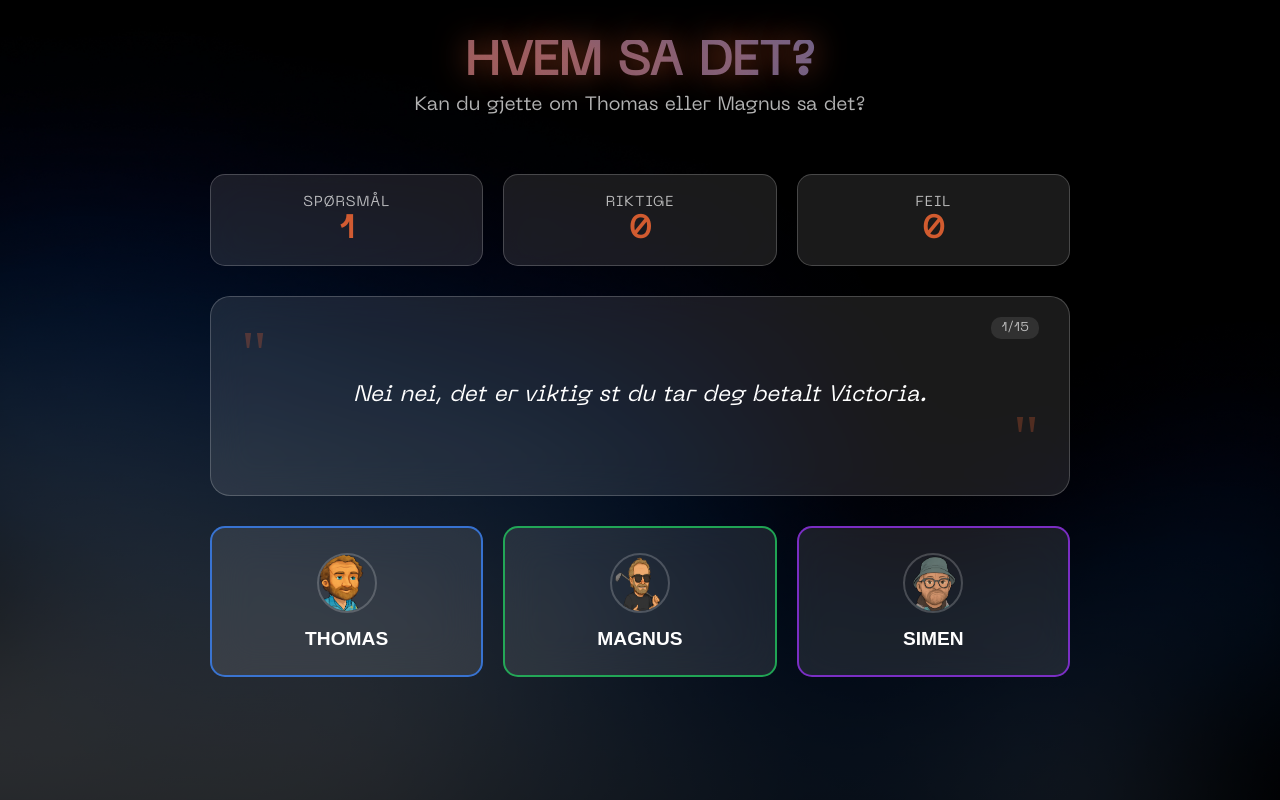
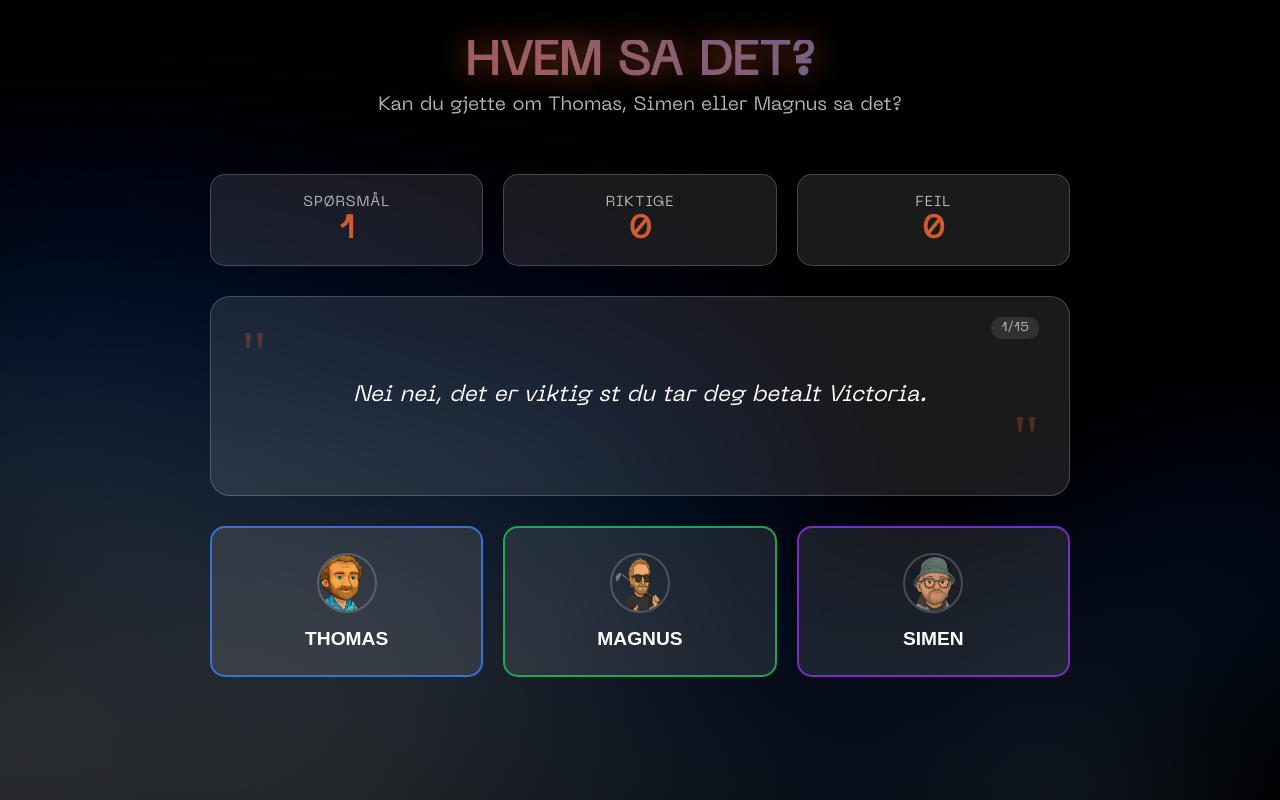
Before and after one commit to vicamre/rollo-tomasi-light, a Flask app: page /hvem-sa-det in a window 1280 px wide. Run offline with Flask 3, Linux system fonts and the light colour scheme.

Commit message:
Update Hvem sa det quiz game with latest improvements

```diff
--- a/templates/hvem_sa_det.html
+++ b/templates/hvem_sa_det.html
@@ -503,7 +503,7 @@
     <!-- Header -->
     <div class="quiz-header">
         <h1 class="quiz-title">HVEM SA DET?</h1>
-        <p class="quiz-subtitle">Kan du gjette om Thomas eller Magnus sa det?</p>
+        <p class="quiz-subtitle">Kan du gjette om Thomas, Simen eller Magnus sa det?</p>
     </div>
 
     <!-- Main Game Container -->
```
